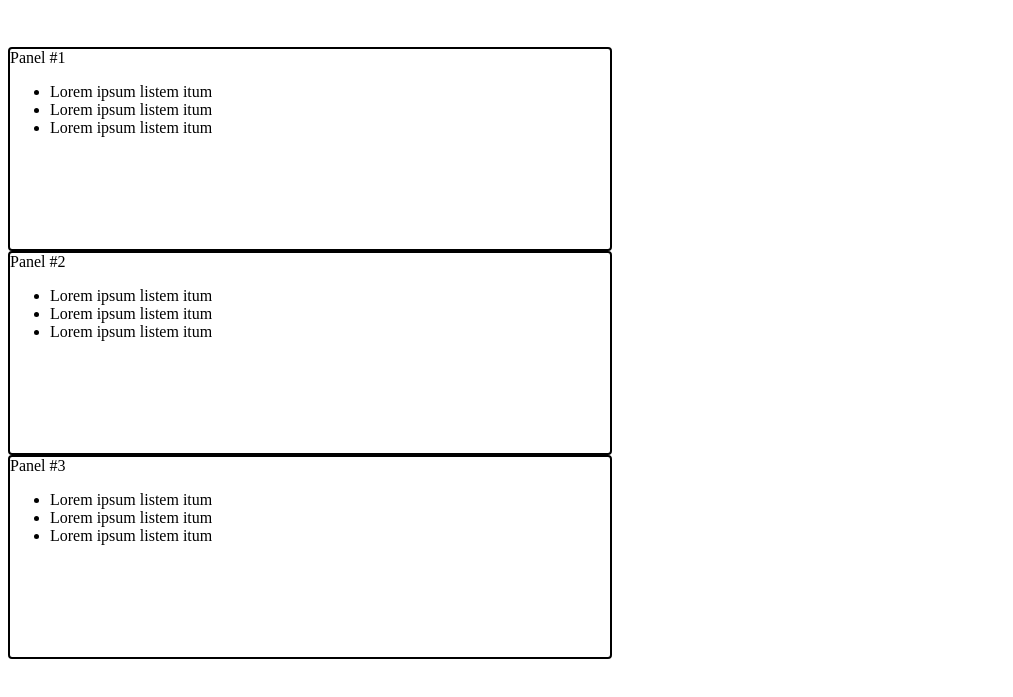
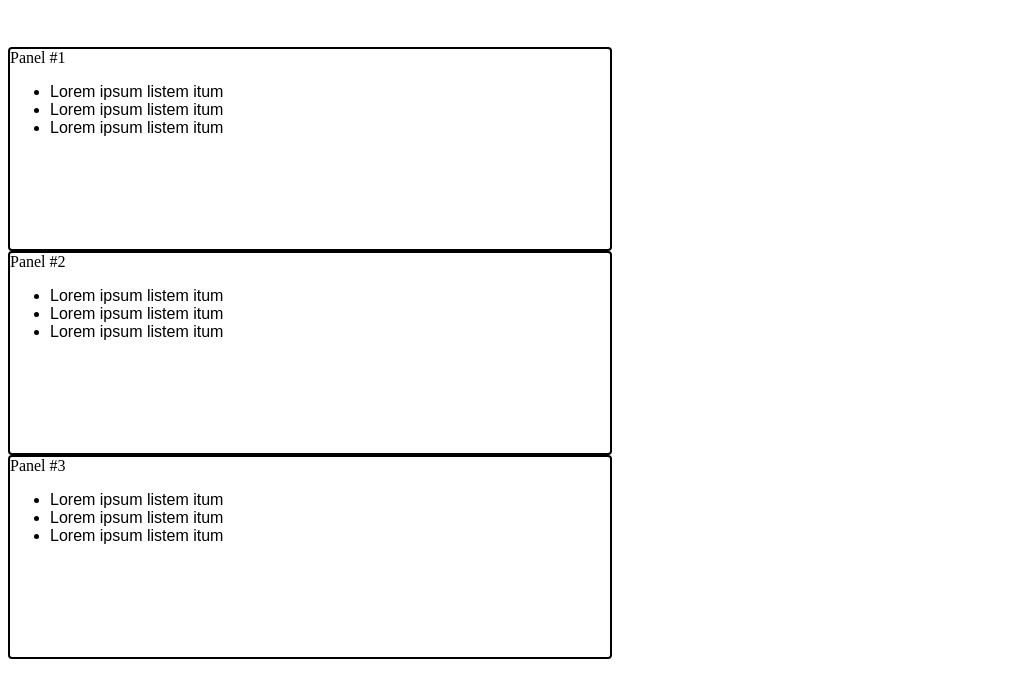
Before and after one commit to JebHarrison/CSS-Flexbox-Challenge, a plain HTML site: page index.html in a window 1280 px wide. Shown: the part 81-778 px from the top of the page, without its empty margins (0-1013 px from the left). Drawn offline with Linux system fonts and the light colour scheme.

Commit message:
changed list font to Arial

```diff
--- a/styles.css
+++ b/styles.css
@@ -22,3 +22,7 @@ h1 {
     flex-direction: column;
     display: flex;
 }
+
+li {
+    font-family: Arial, Helvetica, sans-serif;
+}
```
